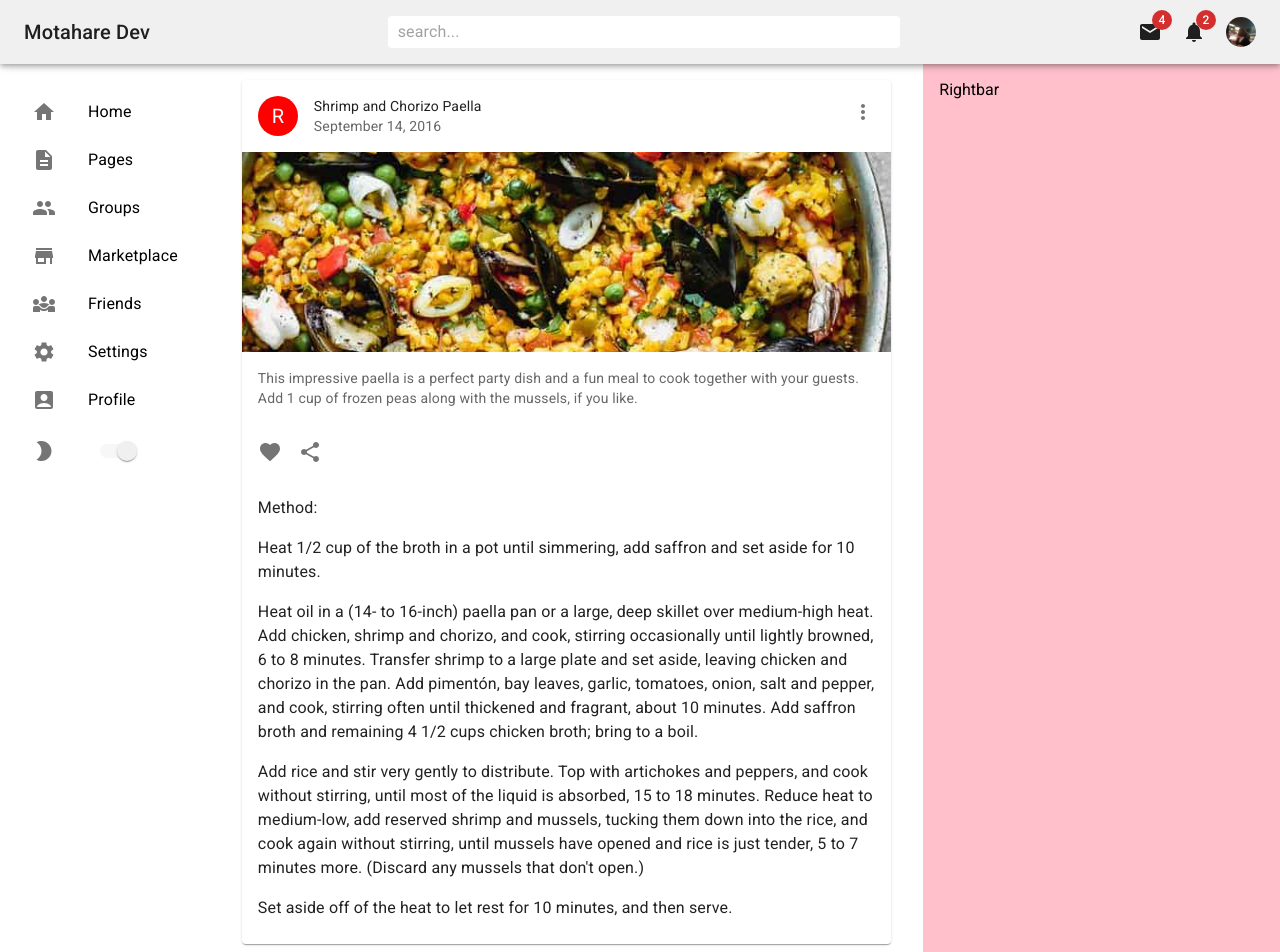
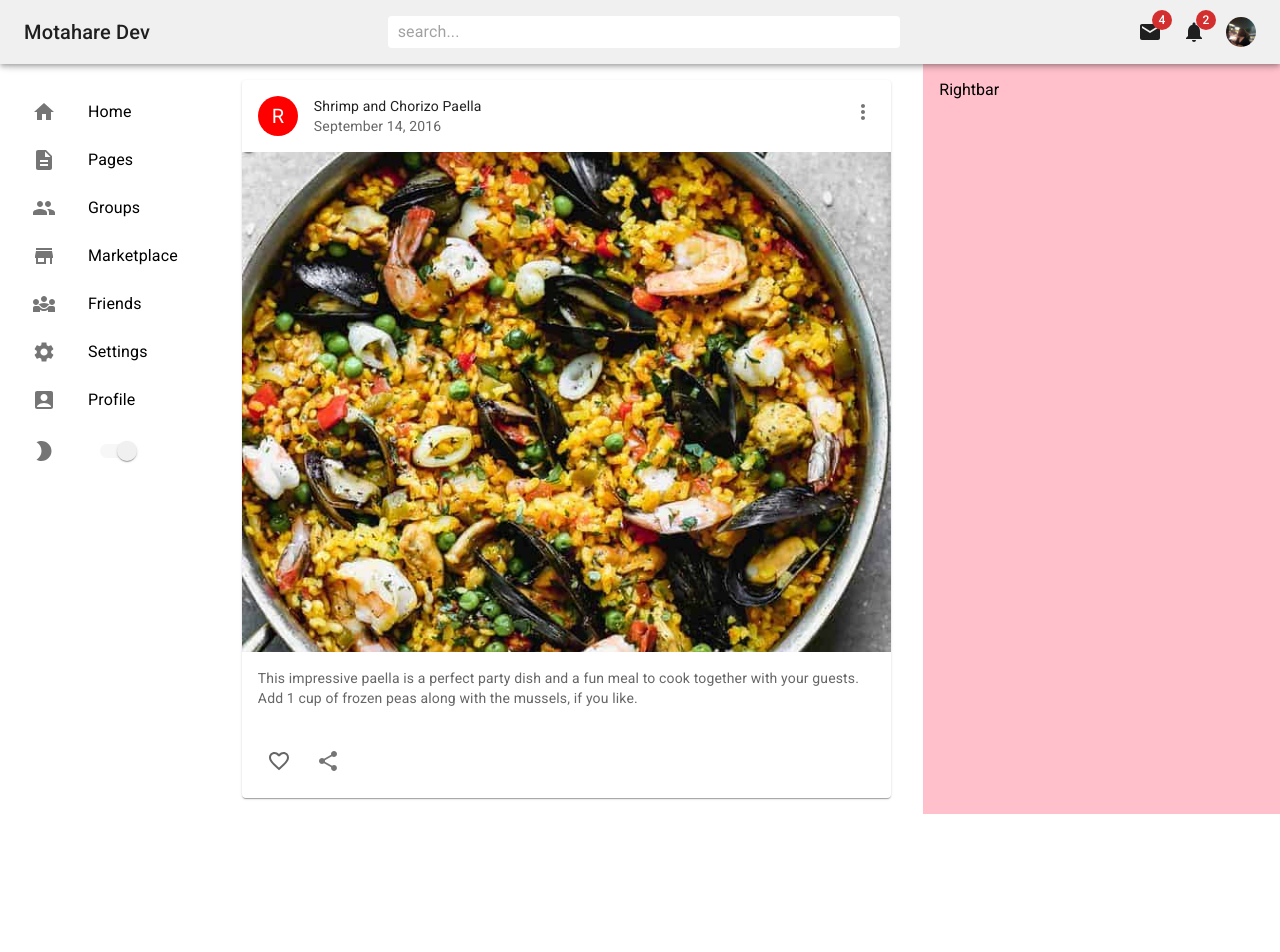
Before and after one commit to motahare-vatandoust/learn-mui, a React (Create React App) app: page / in a window 1280 px wide. Shown: the top 952 px of the page. After the commit the page ends 814 px from the top, so only its background shows below. Built offline with nearby package versions, Linux system fonts and the light colour scheme.

Commit message:
Enhance Card component with favorite checkbox

```diff
--- a/src/components/Card.jsx
+++ b/src/components/Card.jsx
@@ -14,6 +14,8 @@ import FavoriteIcon from "@mui/icons-material/Favorite";
 import ShareIcon from "@mui/icons-material/Share";
 import ExpandMoreIcon from "@mui/icons-material/ExpandMore";
 import MoreVertIcon from "@mui/icons-material/MoreVert";
+import { Checkbox } from "@mui/material";
+import { Favorite, FavoriteBorder } from "@mui/icons-material";
 
 const ExpandMore = styled((props) => {
   const { expand, ...other } = props;
@@ -64,7 +66,7 @@ export default function RecipeReviewCard() {
       />
       <CardMedia
         component="img"
-        height="200"
+        height="500"
         image="/static/paella.jpg"
         alt="Paella dish"
       />
@@ -77,40 +79,12 @@ export default function RecipeReviewCard() {
       </CardContent>
       <CardActions disableSpacing>
         <IconButton aria-label="add to favorites">
-          <FavoriteIcon />
+        <Checkbox icon={<FavoriteBorder />} checkedIcon={<Favorite sx={{color: "red"}}/>} />
         </IconButton>
         <IconButton aria-label="share">
           <ShareIcon />
         </IconButton>
       </CardActions>
-      <CardContent>
-        <Typography sx={{ marginBottom: 2 }}>Method:</Typography>
-        <Typography sx={{ marginBottom: 2 }}>
-          Heat 1/2 cup of the broth in a pot until simmering, add saffron and
-          set aside for 10 minutes.
-        </Typography>
-        <Typography sx={{ marginBottom: 2 }}>
-          Heat oil in a (14- to 16-inch) paella pan or a large, deep skillet
-          over medium-high heat. Add chicken, shrimp and chorizo, and cook,
-          stirring occasionally until lightly browned, 6 to 8 minutes. Transfer
-          shrimp to a large plate and set aside, leaving chicken and chorizo in
-          the pan. Add pimentón, bay leaves, garlic, tomatoes, onion, salt and
-          pepper, and cook, stirring often until thickened and fragrant, about
-          10 minutes. Add saffron broth and remaining 4 1/2 cups chicken broth;
-          bring to a boil.
-        </Typography>
-        <Typography sx={{ marginBottom: 2 }}>
-          Add rice and stir very gently to distribute. Top with artichokes and
-          peppers, and cook without stirring, until most of the liquid is
-          absorbed, 15 to 18 minutes. Reduce heat to medium-low, add reserved
-          shrimp and mussels, tucking them down into the rice, and cook again
-          without stirring, until mussels have opened and rice is just tender, 5
-          to 7 minutes more. (Discard any mussels that don&apos;t open.)
-        </Typography>
-        <Typography>
-          Set aside off of the heat to let rest for 10 minutes, and then serve.
-        </Typography>
-      </CardContent>
     </Card>
   );
 }
```
